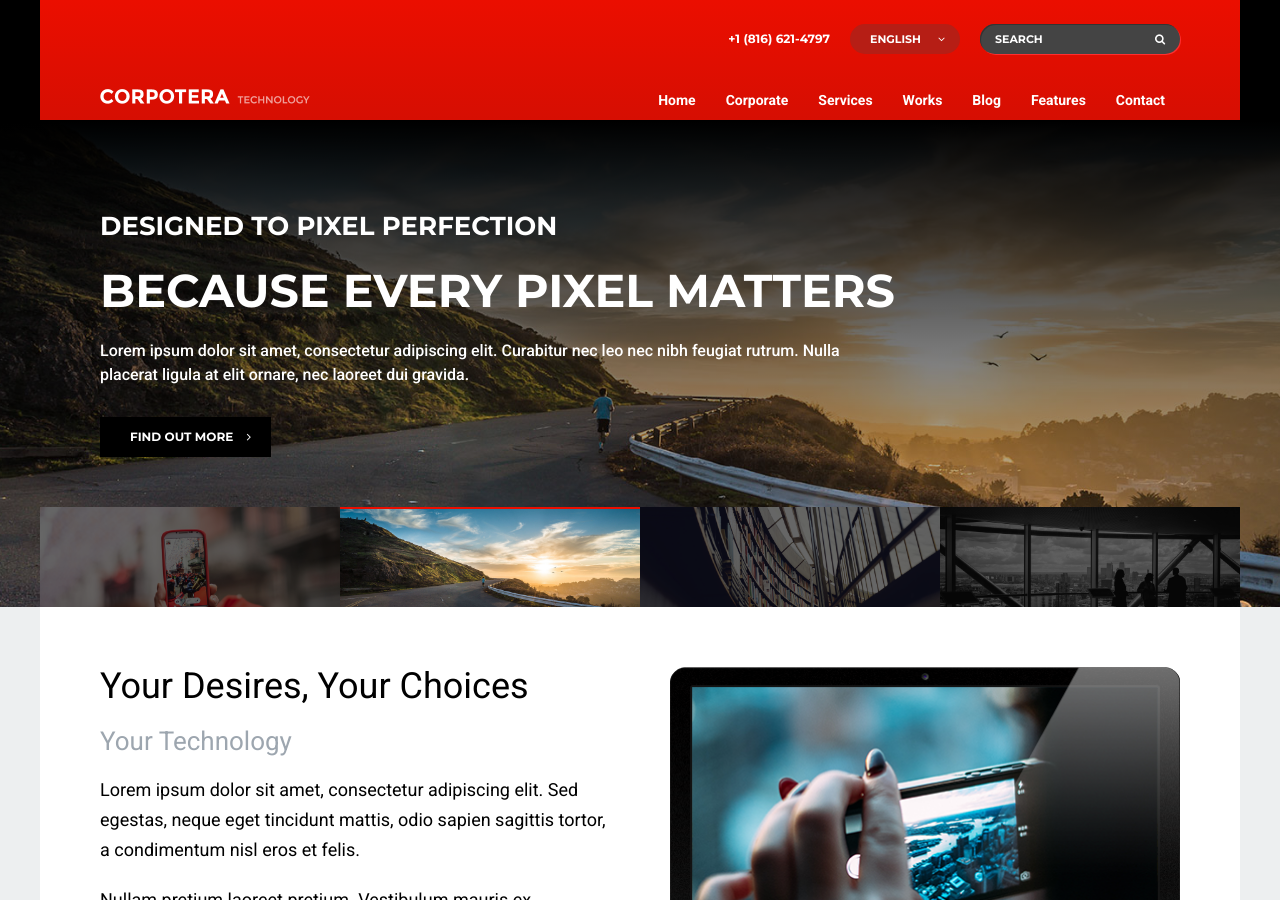
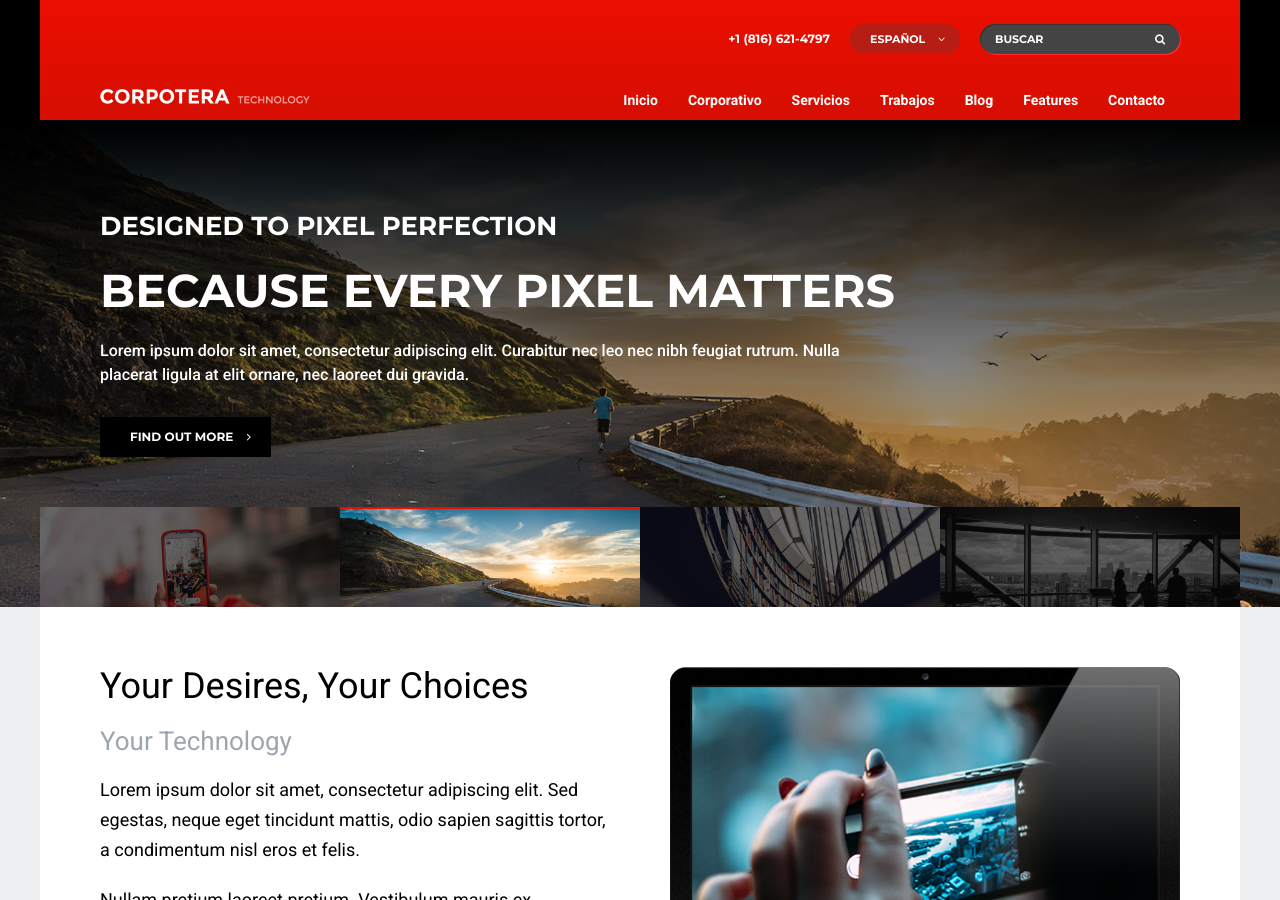
Before and after one commit to SolucionesWebCO/SolucionesWeb, a Jekyll site: the page built from index.html, in a window 1280 px wide and 900 px high. Built offline with Jekyll 4.4.1, drawn with Linux system fonts in a browser that asks for light colours.

Commit message:
Translating first part

```diff
--- a/_layouts/default.html
+++ b/_layouts/default.html
@@ -59,16 +59,16 @@
                     <li class="ht-lang">
                         <div class="lang-select">
                             <ul>
-                                <li class="active"><a href="#">ENGLISH</a></li>
+                                <li class="active"><a href="#">ESPAÑOL</a></li>
                                 <li><a href="index.html">DEUTSCH</a></li>
                                 <li><a href="index.html">FRANCAIS</a></li>
-                                <li><a href="index.html">ESPAÑOL</a></li>
+                                <li><a href="index.html">ENGLISH</a></li>
                             </ul>
                         </div>
                     </li>
                     <li class="ht-search">
                         <form>
-                            <input type="text" placeholder="SEARCH" required>
+                            <input type="text" placeholder="BUSCAR" required>
                             <button type="submit"><i class="fa fa-search"></i></button>
                         </form>
                     </li>
@@ -83,8 +83,8 @@
                 <div class="hb-menu">
                     <nav>
                         <ul class="clearfix">
-                            <li><a href="index.html">Home</a></li>
-                            <li class="sub"><a href="about-1.html">Corporate</a>
+                            <li><a href="index.html">Inicio</a></li>
+                            <li class="sub"><a href="about-1.html">Corporativo</a>
                                 <ul>
                                     <li><a href="about-1.html">About Us</a>
                                         <ul>
@@ -112,13 +112,13 @@
                                     </li>
                                 </ul>
                             </li>
-                            <li class="sub"><a href="services-1.html">Services</a>
+                            <li class="sub"><a href="services-1.html">Servicios</a>
                             	<ul>
                                 	<li><a href="services-1.html">Services 1</a></li>
                                     <li><a href="services-2.html">Services 2</a></li>
                                 </ul>
                             </li>
-                            <li class="sub"><a href="works-1.html">Works</a>
+                            <li class="sub"><a href="works-1.html">Trabajos</a>
                                 <ul>
                                 	<li><a href="works-1.html">Works 4 Col</a></li>
                                     <li><a href="works-2.html">Works 3 Col</a></li>
@@ -176,7 +176,7 @@
                                     </ul>
                                 </div>
                             </li>
-                            <li class="sub"><a href="contact-1.html">Contact</a>
+                            <li class="sub"><a href="contact-1.html">Contacto</a>
                             	<ul>
                                 	<li><a href="contact-1.html">Contact 1</a></li>
                                     <li><a href="contact-2.html">Contact 2</a></li>
```
Also changed, not shown: other parts of _layouts/default.html (+2 -2 lines).
